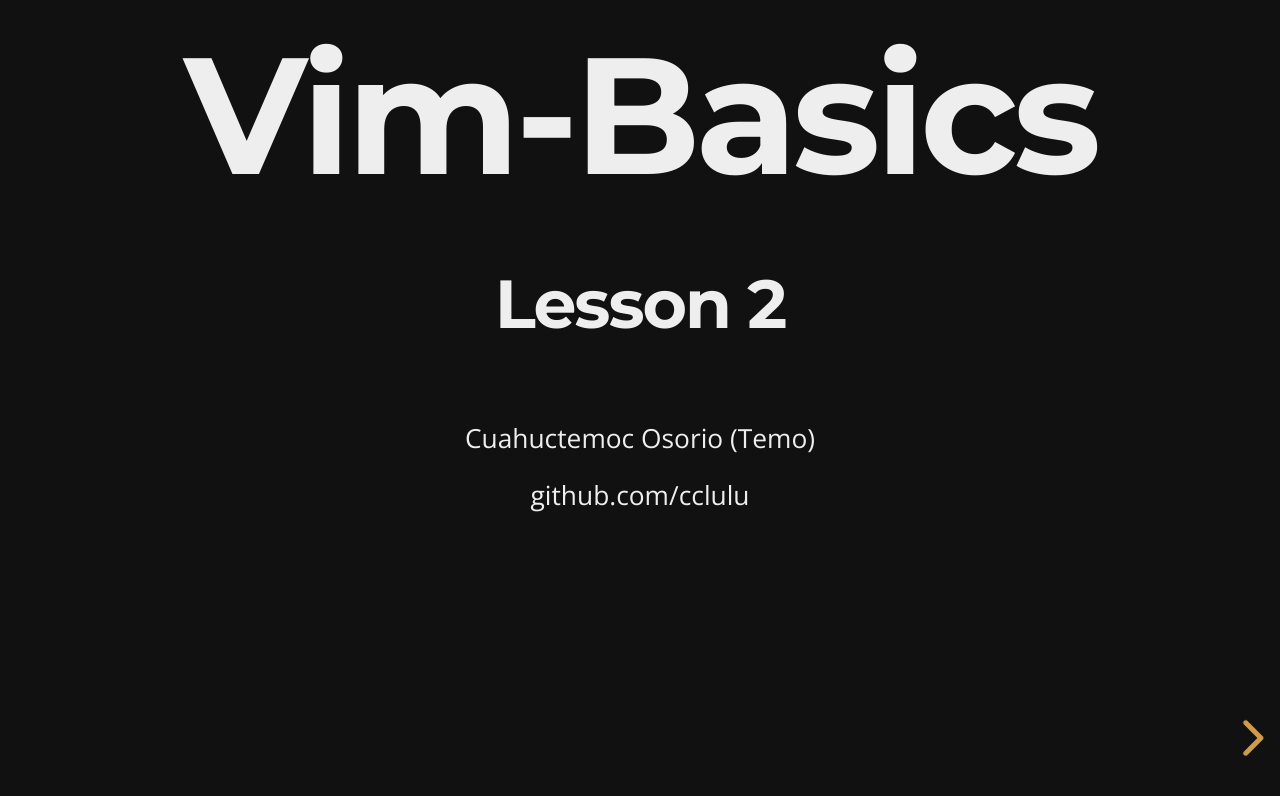
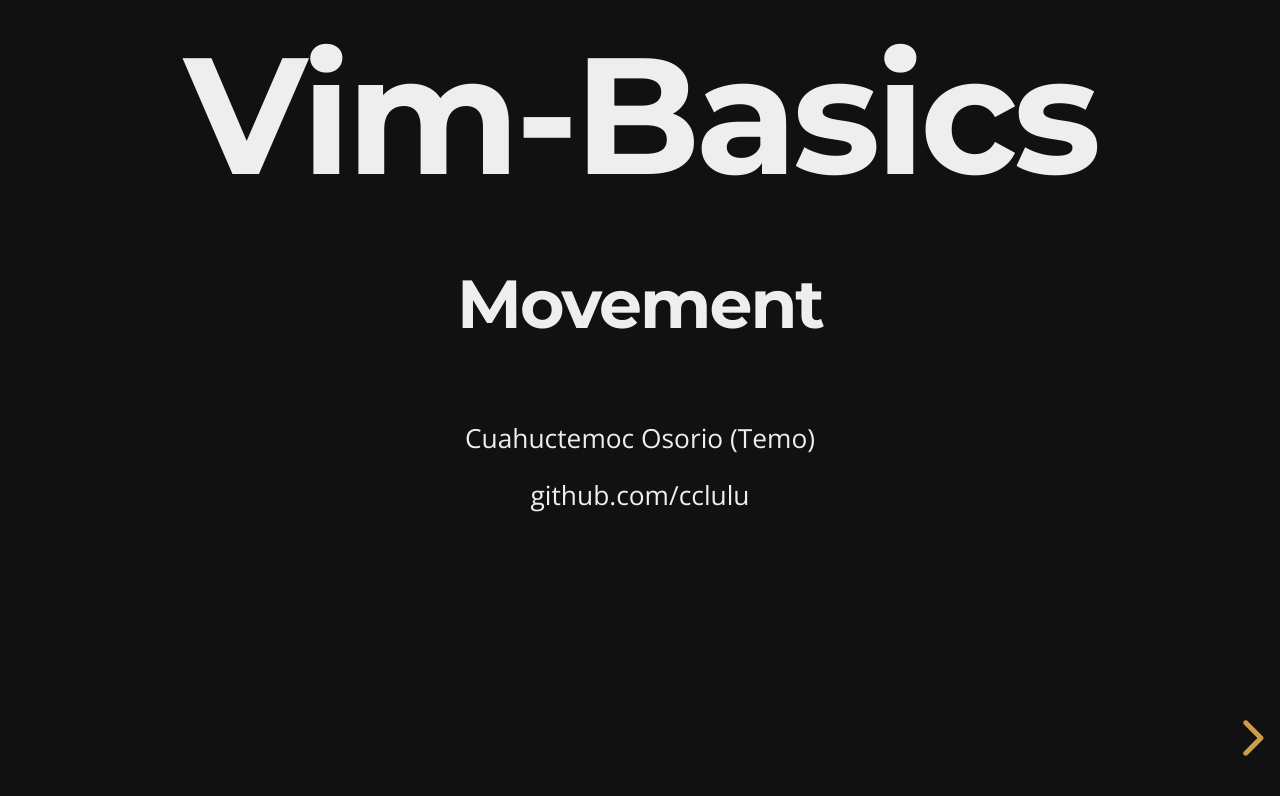
Before and after one commit to cclulu/vim-basics-lesson-2, a website: page index.html in a window 1280 px wide. Drawn offline with nearby package versions, Linux system fonts and the light colour scheme.

Commit message:
rename title slide

```diff
--- a/index.html
+++ b/index.html
@@ -28,7 +28,7 @@
         <section>
           <h1>Vim-Basics</h1>
           <section>
-            <h3>Lesson 2</h3><br/>
+            <h3>Movement</h3><br/>
             <small>Cuahuctemoc Osorio (Temo)</small><br/>
             <small>github.com/cclulu</small><br/>
           </section>
```
